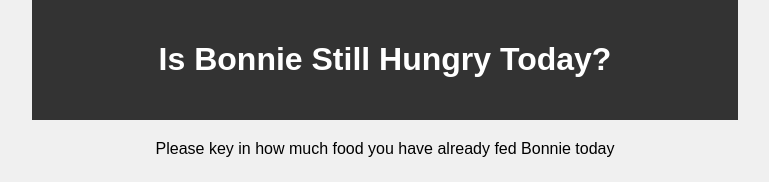
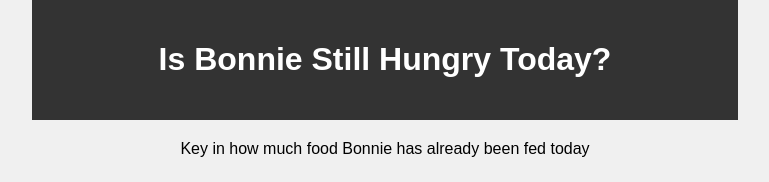
Before and after one commit to wildfirest/isbonniehungry, a plain HTML site: page index.html in a window 1280 px wide. Shown: the top 182 px of the page, without its empty margins (255-1024 px from the left). Drawn offline with Linux system fonts and the light colour scheme.

Commit message:
Update index.html

```diff
--- a/index.html
+++ b/index.html
@@ -23,7 +23,7 @@
   </div>
 
   <div id="instructions"><h2></h2>
-    <p>Please key in how much food you have already fed Bonnie today</p>
+    <p>Key in how much food Bonnie has already been fed today</p>
   </div>
 
   <div id="foodBoxes">
```
